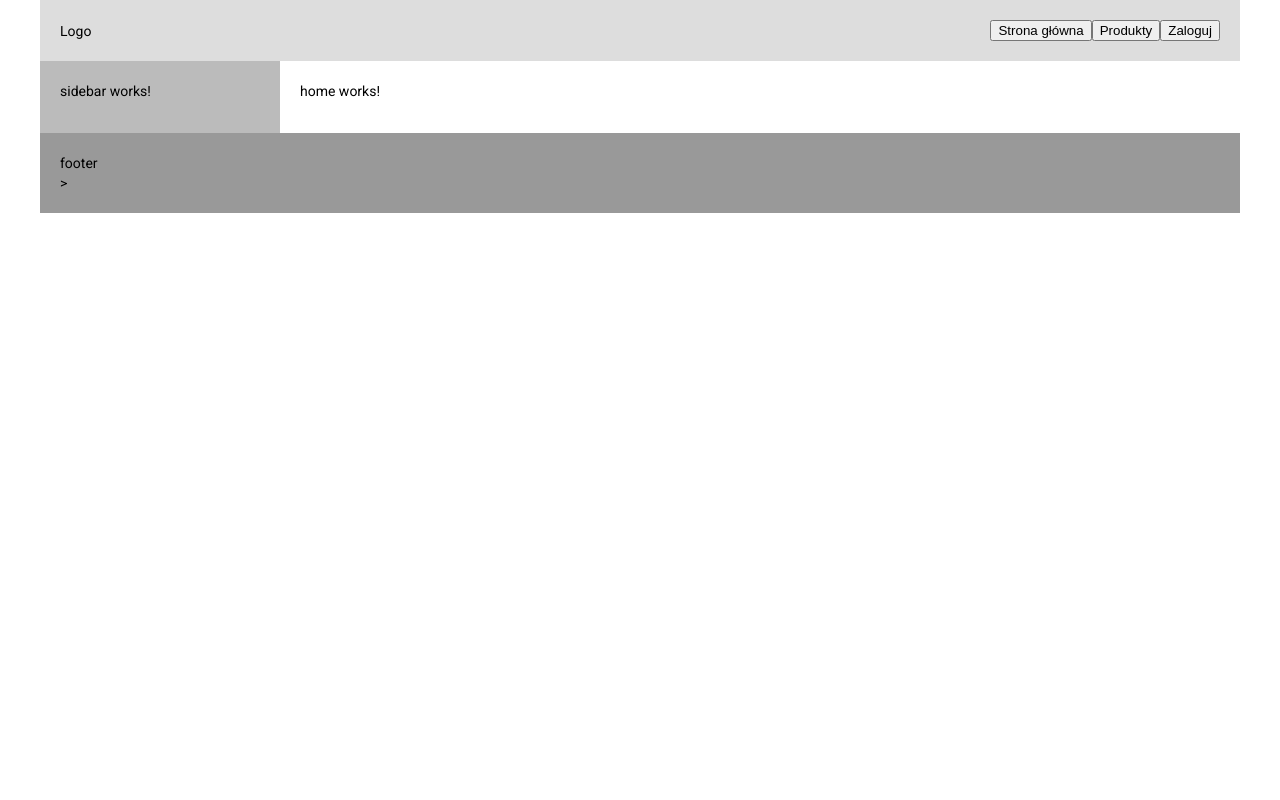
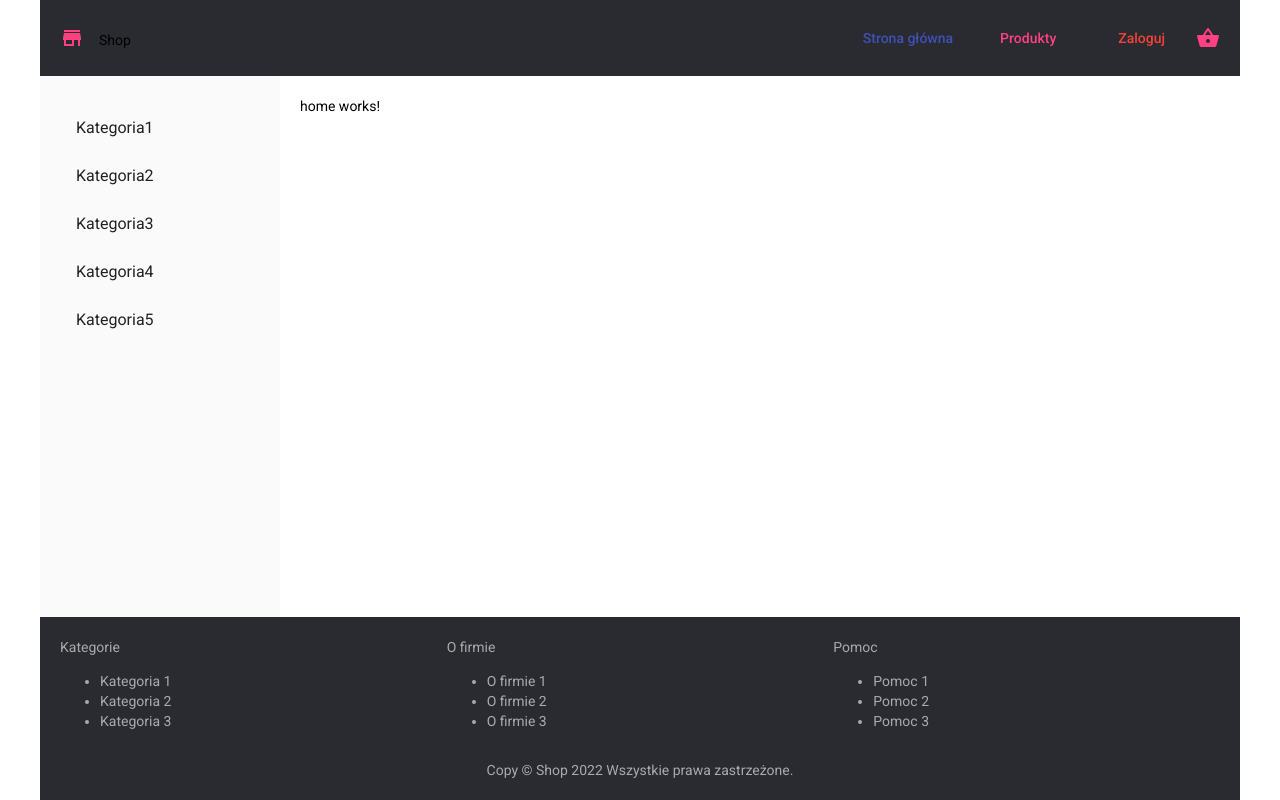
Before and after one commit to RafaelZielinski/InternetShopFrontend, an Angular app: page / in a window 1280 px wide. Built offline with nearby package versions, Linux system fonts and the light colour scheme.

Commit message:
angular material

```diff
--- a/src/app/layouts/default/default.component.html
+++ b/src/app/layouts/default/default.component.html
@@ -1,5 +1,5 @@
 <app-header flexLayout="column"></app-header>
-<div flexLayout="row">
+<div flexLayout="row" fxFlex>
     <div fxFlex="20">
        <app-sidebar fxFlex> </app-sidebar>
     </div>
--- a/src/app/shared/components/footer/footer.component.html
+++ b/src/app/shared/components/footer/footer.component.html
@@ -1 +1,29 @@
-<footer> footer</footer>>
+<div flexLayout="row" class="footerManu">
+    <div fxFlex>
+        <div>Kategorie</div>
+        <ul>
+            <li>Kategoria 1</li>
+            <li>Kategoria 2</li>
+            <li>Kategoria 3</li>
+        </ul>
+    </div>
+    <div fxFlex>
+        <div>O firmie</div>
+        <ul>
+            <li>O firmie 1</li>
+            <li>O firmie 2</li>
+            <li>O firmie 3</li>
+        </ul>
+    </div>
+    <div fxFlex>
+        <div>Pomoc</div>
+        <ul>
+            <li>Pomoc 1</li>
+            <li>Pomoc 2</li>
+            <li>Pomoc 3</li>
+        </ul>
+    </div>
+</div>
+<div flexLayout="column" class="footerCopy">
+Copy &copy; Shop 2022 Wszystkie prawa zastrzeżone.
+</div>
--- a/src/app/shared/components/footer/footer.component.scss
+++ b/src/app/shared/components/footer/footer.component.scss
@@ -1,4 +1,13 @@
+@import '../../../../variables.scss';
 :host{
-    background: #999;
+    background: $darkgray;
     padding: 20px;
+    color: #aaa;
 }
+
+.footerCopy {
+    text-align: center;
+    }
+    .footerManu{
+    margin-bottom: 15px;
+    }
--- a/src/app/shared/components/header/header.component.html
+++ b/src/app/shared/components/header/header.component.html
@@ -1,10 +1,13 @@
 <header fxLayoutAlign="start center">
-    <div fxFlex>
-        Logo
+    <div fxFlex fxLayoutAlign="start end" fxLayoutGap="15">
+        <mat-icon color="accent" class="logoicon">store</mat-icon>
+        <span id="logo">{{title}}</span>
     </div>
-<div>
-        <button routerLink="">Strona główna</button>
-        <button routerLink="/product">Produkty</button>
-        <button routerLink="/login">Zaloguj</button>
+<div fxLayoutGap="15" fxLayoutAlign="start center" fxLayoutGap="15">
+        <button mat-button color="primary" routerLink="">Strona główna</button>
+        <button mat-button color="accent" routerLink="/product">Produkty</button>
+        <span></span>
+        <button mat-button color="warn" routerLink="/login">Zaloguj</button>
+        <mat-icon color="accent" class="shoppingBasket">shopping_basket</mat-icon>
     </div>
 </header>
--- a/src/app/shared/components/header/header.component.scss
+++ b/src/app/shared/components/header/header.component.scss
@@ -1,4 +1,15 @@
+@import '../../../../variables.scss';
+
 :host{
-    background: #ddd;
+    background:$darkgray;
     padding: 20px;
 }
+
+.logo {
+    font-size: 30px;
+    background: white;
+}
+
+.logoIcon .shoppingBasket{
+    font-size: 30px;
+}
--- a/src/app/shared/components/header/header.component.ts
+++ b/src/app/shared/components/header/header.component.ts
@@ -7,6 +7,7 @@ import { Component, OnInit } from '@angular/core';
 })
 export class HeaderComponent implements OnInit {
 
+  title = "Shop"
   constructor() { }
 
   ngOnInit(): void {
--- a/src/app/shared/components/sidebar/sidebar.component.html
+++ b/src/app/shared/components/sidebar/sidebar.component.html
@@ -1 +1,5 @@
-<p>sidebar works!</p>
+<mat-selection-list [multiple]="false">
+    <mat-list-option *ngFor="let category of categorys">
+        {{category}}
+    </mat-list-option>
+</mat-selection-list>
--- a/src/app/shared/components/sidebar/sidebar.component.scss
+++ b/src/app/shared/components/sidebar/sidebar.component.scss
@@ -1,4 +1,6 @@
+@import '../../../../variables.scss';
+
 :host{
-    background: #bbb;
+    background: $lightgray;
     padding: 20px;
 }
--- a/src/app/shared/components/sidebar/sidebar.component.ts
+++ b/src/app/shared/components/sidebar/sidebar.component.ts
@@ -7,6 +7,9 @@ import { Component, OnInit } from '@angular/core';
 })
 export class SidebarComponent implements OnInit {
 
+  categorys = ['Kategoria1',
+  'Kategoria2', 'Kategoria3', 'Kategoria4'
+,'Kategoria5' ]
   constructor() { }
 
   ngOnInit(): void {
--- /dev/null
+++ b/src/variables.scss
@@ -0,0 +1,5 @@
+$darkgray: #292b31;
+$accent: #ff4081;
+$wanr: #f44336;
+
+$lightgray: #fafafa;
```
Also changed, not shown: src/app/shared/material.module.ts (added, +22 -0 lines), src/app/shared/shared.module.ts (+5 -2 lines).
